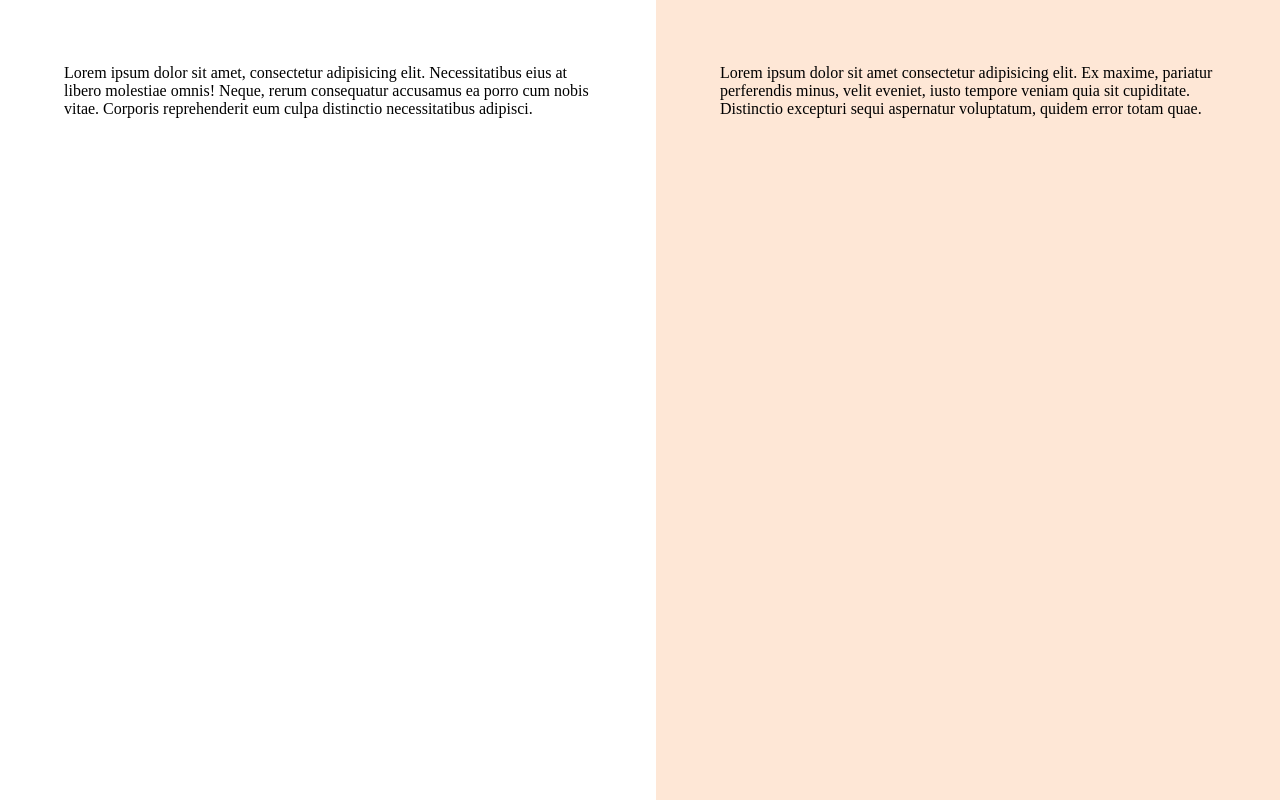
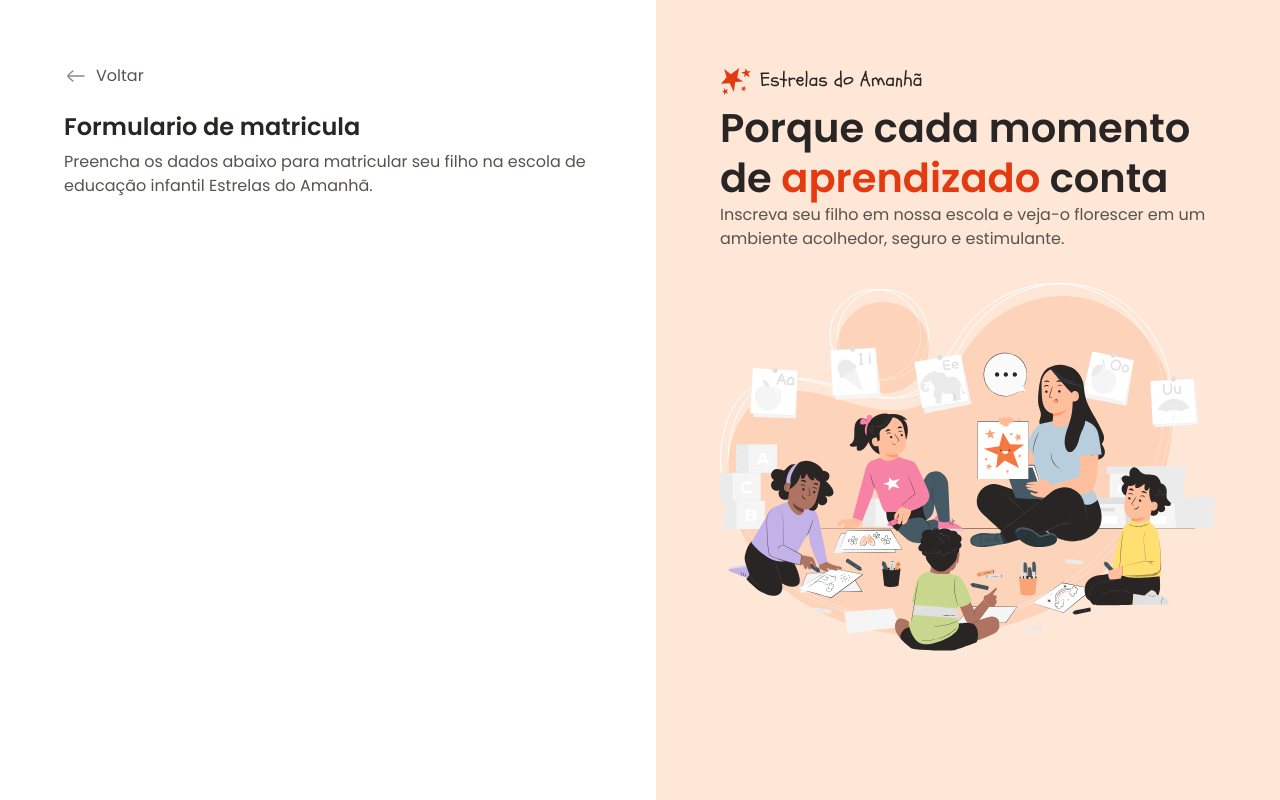
Before and after one commit to pedrocsc99/registration-form, a plain HTML site: page index.html in a window 1280 px wide. Drawn offline with Linux system fonts and the light colour scheme.

Commit message:
aside and start of main

```diff
--- a/index.html
+++ b/index.html
@@ -16,12 +16,22 @@
   <div id="app">
     <main>
       <div class="main-container">
-        Lorem ipsum dolor sit amet, consectetur adipisicing elit. Necessitatibus eius at libero molestiae omnis! Neque, rerum consequatur accusamus ea porro cum nobis vitae. Corporis reprehenderit eum culpa distinctio necessitatibus adipisci.
+        <div class="back">
+          <img src="/assets/icons/arrow-left-02.svg" alt="icone de voltar">
+          <span>Voltar</span>
+        </div>
+        <h1>Formulario de matricula</h1>
+        <p>Preencha os dados abaixo para matricular seu filho na escola de educação infantil Estrelas do Amanhã.</p>
       </div>
     </main>
     <aside>
       <div class="aside-container">
-        Lorem ipsum dolor sit amet consectetur adipisicing elit. Ex maxime, pariatur perferendis minus, velit eveniet, iusto tempore veniam quia sit cupiditate. Distinctio excepturi sequi aspernatur voluptatum, quidem error totam quae.
+        <header>
+          <img src="/assets/logo.svg" alt="Logo estrelas do amanhã">
+          <h2>Porque cada momento de <span>aprendizado</span> conta</h2>
+          <p>Inscreva seu filho em nossa escola e veja-o florescer em um ambiente acolhedor, seguro e estimulante.</p>
+        </header>
+        <img src="assets/Illustration.svg" alt="Ilustração de uma professora ensinando crianças">
       </div>
     </aside>
   </div>
--- a/styles/global.css
+++ b/styles/global.css
@@ -43,4 +43,15 @@
 }
 body{
   overflow: hidden;
+  font: var(--text);
+  color: var(--text-secondary);
 }
+
+h1,h2{
+  color: var(--text-primary);
+}
+
+img{
+  max-width: 100%;
+  height: auto;
+}
--- a/styles/layout.css
+++ b/styles/layout.css
@@ -12,6 +12,18 @@ main{
     max-width: 33rem;
     margin-left: auto;
   }
+
+  .back{
+    display: flex;
+    align-items: center;
+    gap: .5rem;
+    margin-bottom: 1.5rem;
+  }
+
+  h1{
+    font: 600 1.5rem/1.25 var(--font-family);
+    margin-bottom: .5rem;
+  }
 }
 
 aside{
@@ -21,5 +33,16 @@ aside{
   .aside-container{
     max-width: 31rem;
     margin-right: auto;
+
+    > img{
+      margin-top: 2rem;
+    }
+  }
+  h2{
+    font: 600 2.5rem/1.25 var(--font-family);
+
+    span{
+      color: var(--text-highlight);
+    }
   }
 }
```
